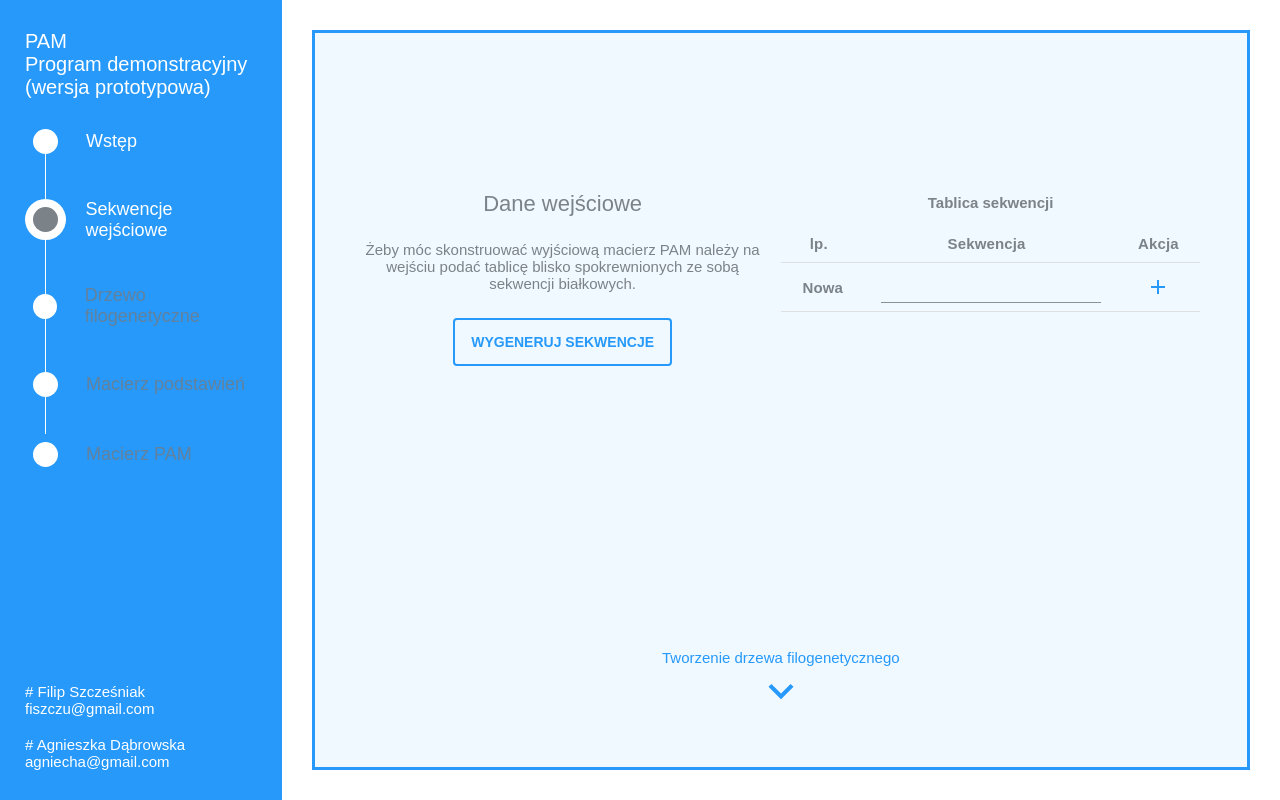
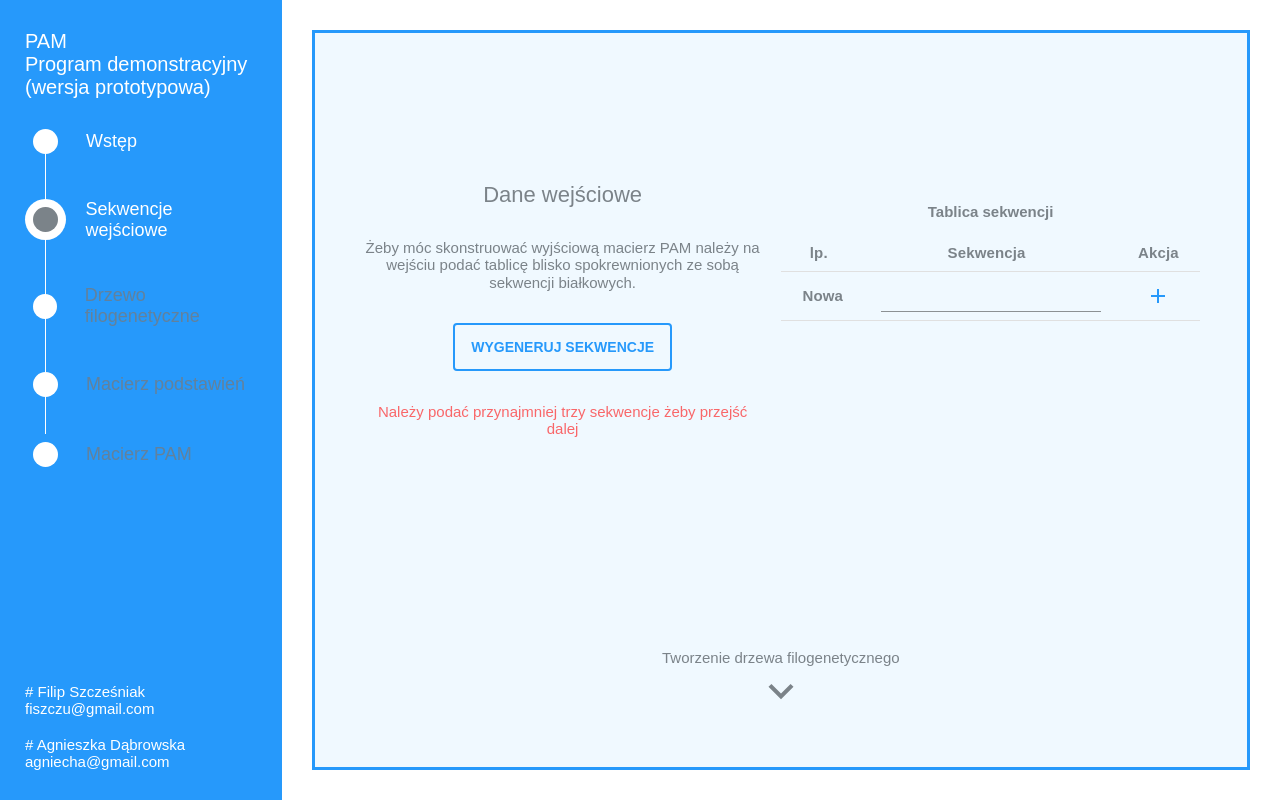
Before and after one commit to Fiszcz/Point-Accepted-Mutation_Algorithm, a React (Create React App) app: page / in a window 1280 px wide. Both pictures are taken after a click on the element "Sekwencje wejściowe". Built offline with nearby package versions, Linux system fonts and the light colour scheme.

Commit message:
set validation to form

```diff
--- a/src/components/JumpToNextStep.tsx
+++ b/src/components/JumpToNextStep.tsx
@@ -6,7 +6,11 @@ import ExpandMore from '@material-ui/icons/ExpandMore';
 import { useDispatch } from 'react-redux';
 import { goToNextStep } from '../actions/steps/steps';
 
-export const JumpToNextStep: React.FC = ({ children }) => {
+interface JumpToNextStepProps {
+    disabled?: boolean;
+}
+
+export const JumpToNextStep: React.FC<JumpToNextStepProps> = ({ children, disabled }) => {
     const dispatch = useDispatch();
 
     const handleNextStep = () => {
@@ -14,17 +18,31 @@ export const JumpToNextStep: React.FC = ({ children }) => {
     };
 
     return (
-        <div className={jumpToNextStepStyle} onClick={handleNextStep}>
-            <Typography className={css({ color: theme.firstColor })}>{children}</Typography>
-            <ExpandMore className={css({ fontSize: '50px !important', color: theme.firstColor })} />
+        <div className={jumpToNextStepStyle(disabled)} onClick={!disabled ? handleNextStep : () => {}}>
+            <Typography className={contentStyle(disabled)}>{children}</Typography>
+            <ExpandMore className={expandMoreIconStyle(disabled)} />
         </div>
     );
 };
 
-const jumpToNextStepStyle = css({
-    alignSelf: 'end',
-    cursor: 'pointer',
-    '&:hover > *': {
-        textDecoration: 'underline',
-    },
-});
+const contentStyle = (disabled?: boolean) =>
+    css({
+        color: disabled ? theme.secondaryColor : theme.firstColor,
+    });
+
+const expandMoreIconStyle = (disabled?: boolean) =>
+    css({
+        fontSize: '50px !important',
+        color: disabled ? theme.secondaryColor : theme.firstColor,
+    });
+
+const jumpToNextStepStyle = (disabled?: boolean) =>
+    css({
+        alignSelf: 'end',
+        cursor: 'pointer',
+        '&:hover > *': disabled
+            ? {}
+            : {
+                  textDecoration: 'underline',
+              },
+    });
--- a/src/pages/EntrySequences/EntrySequencesPage.tsx
+++ b/src/pages/EntrySequences/EntrySequencesPage.tsx
@@ -12,6 +12,10 @@ import { AppState } from '../../store';
 export const EntrySequences = () => {
     const sequences = useSelector((state: AppState) => state.sequences.sequences);
     const dispatch = useDispatch();
+
+    const hasMinimumNumberOfSequences = sequences.length > 2;
+    const hasValidLengthOfSequences = sequences.every(sequence => sequence.length === sequences[0].length);
+    const isFormValid = hasValidLengthOfSequences && hasMinimumNumberOfSequences;
 
     const removeSequence = (index: number) => () => {
         sequences.splice(index, 1);
@@ -37,16 +41,27 @@ export const EntrySequences = () => {
                 </Typography>
 
                 <GenerateButton onClick={handleGenerateSequences} />
+
+                {!hasMinimumNumberOfSequences && (
+                    <Typography className={validationMessage}>Należy podać przynajmniej trzy sekwencje żeby przejść dalej</Typography>
+                )}
+                {!hasValidLengthOfSequences && (
+                    <Typography className={validationMessage}>Wszystkie sekwencje powinny mieć tą samą długość</Typography>
+                )}
             </div>
 
             <EntrySequencesTable addSequence={addSequence} handleRemoveSequence={removeSequence} />
 
             <div className={goToNextStepStyle}>
-                <JumpToNextStep>Tworzenie drzewa filogenetycznego</JumpToNextStep>
+                <JumpToNextStep disabled={!isFormValid}>Tworzenie drzewa filogenetycznego</JumpToNextStep>
             </div>
         </div>
     );
 };
+
+const validationMessage = css({
+    color: '#ff000096',
+});
 
 const goToNextStepStyle = css({ gridColumn: '1 / span 2', alignSelf: 'end' });
 
```
